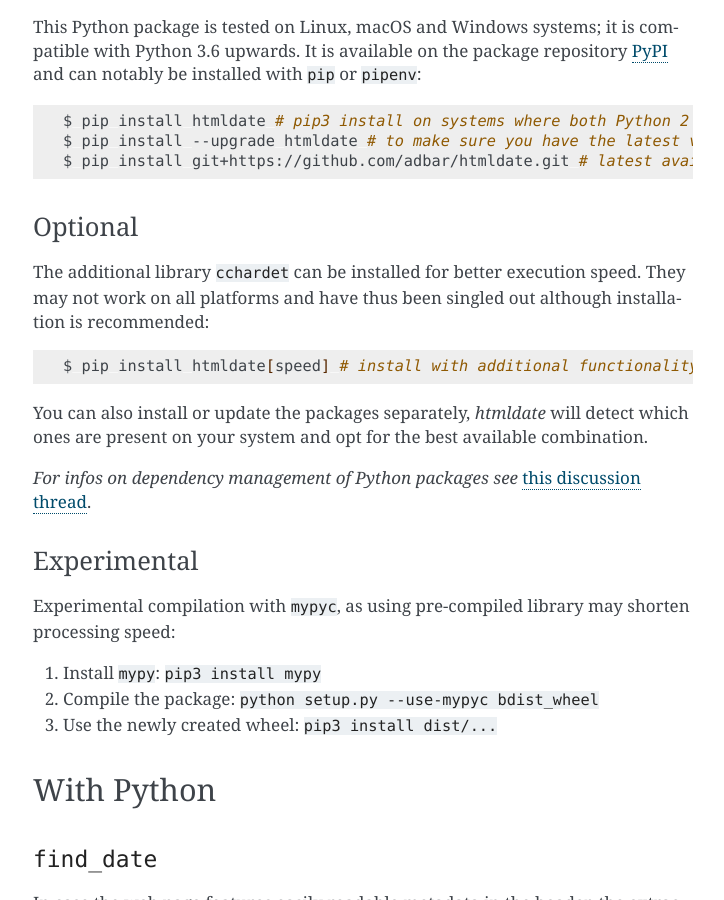
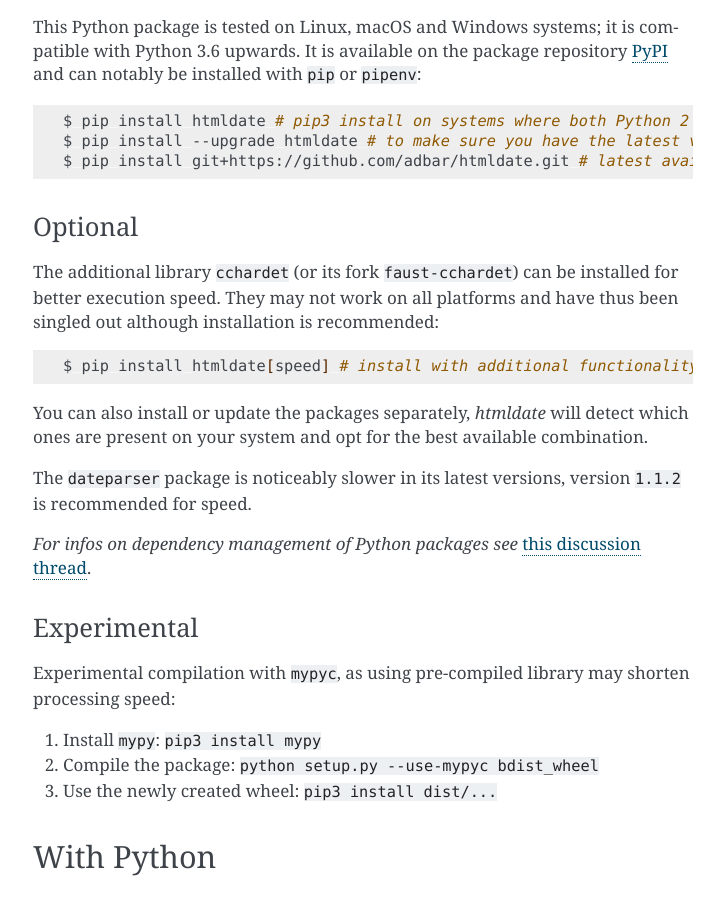
Before and after one commit to adbar/htmldate, a Sphinx documentation site: the page built from docs/index.rst, in a window 1280 px wide and 900 px high, scrolled down 2104 px. Shown: the whole window, without its empty margins (387-1111 px from the left). Built offline with Sphinx 7.4.7, drawn with Linux system fonts in a browser that asks for light colours.

Commit message:
setup & docs roundup before release 1.4.1

```diff
--- a/docs/index.rst
+++ b/docs/index.rst
@@ -108,13 +108,15 @@ This Python package is tested on Linux, macOS and Windows systems; it is compati
 Optional
 ~~~~~~~~
 
-The additional library ``cchardet`` can be installed for better execution speed. They may not work on all platforms and have thus been singled out although installation is recommended:
+The additional library ``cchardet`` (or its fork ``faust-cchardet``) can be installed for better execution speed. They may not work on all platforms and have thus been singled out although installation is recommended:
 
 .. code-block:: bash
 
     $ pip install htmldate[speed] # install with additional functionality
 
 You can also install or update the packages separately, *htmldate* will detect which ones are present on your system and opt for the best available combination.
+
+The ``dateparser`` package is noticeably slower in its latest versions, version ``1.1.2`` is recommended for speed.
 
 *For infos on dependency management of Python packages see* `this discussion thread <https://stackoverflow.com/questions/41573587/what-is-the-difference-between-venv-pyvenv-pyenv-virtualenv-virtualenvwrappe>`_.
 
--- a/docs/requirements.txt
+++ b/docs/requirements.txt
@@ -1,4 +1,4 @@
 # version required
-sphinx>=5.3.0
+sphinx>=6.1.2
 # without version specifier
 htmldate
--- a/docs/used-by.rst
+++ b/docs/used-by.rst
@@ -19,6 +19,7 @@ Institutional users
 ^^^^^^^^^^^^^^^^^^^
 
 - `Media Cloud platform <https://mediacloud.org>`_ for media analysis through its `meta-extractor <https://github.com/mediacloud/meta-extractor>`_ package
+- The Internet Archive's `sandcrawler <https://github.com/internetarchive/sandcrawler>`_ which crawls and processes the scholarly web for the `Fatcat catalog <https://fatcat.wiki/>`_ of research publications
 - `SciencesPo médialab <https://medialab.sciencespo.fr>`_ through its `Minet <https://github.com/medialab/minet>`_ webmining package
 
 
--- a/htmldate/__init__.py
+++ b/htmldate/__init__.py
@@ -6,8 +6,8 @@ Htmldate extracts original and updated publication dates from URLs and web pages
 __title__ = "htmldate"
 __author__ = "Adrien Barbaresi"
 __license__ = "GNU GPL v3"
-__copyright__ = "Copyright 2017-2022, Adrien Barbaresi"
-__version__ = "1.4.0"
+__copyright__ = "Copyright 2017-2023, Adrien Barbaresi"
+__version__ = "1.4.1"
 
 
 import logging
--- a/setup.py
+++ b/setup.py
@@ -14,7 +14,8 @@ from setuptools import setup
 extras = {
     "speed": [
         "cchardet >= 2.1.7; python_version < '3.11'",  # build issue
-        "faust-cchardet >= 2.1.12; python_version >= '3.11'",  # fix for build
+        "dateparser == 1.1.2",  # 1.1.3+ slower
+        "faust-cchardet >= 2.1.14; python_version >= '3.11'",  # fix for build
         "urllib3[brotli]",
     ],
 }
@@ -115,7 +116,7 @@ setup(
     install_requires=[
         "backports-datetime-fromisoformat; python_version < '3.7'",
         "charset_normalizer >= 3.0.1",
-        "dateparser >= 1.1.2",  # 1.1.3 slower
+        "dateparser >= 1.1.2",  # 1.1.3+ slower
         "lxml >= 4.9.2",
         "python-dateutil >= 2.8.2",
         "urllib3 >= 1.26, <2",
```
Also changed, not shown: CHANGELOG.md (+7 -0 lines).
